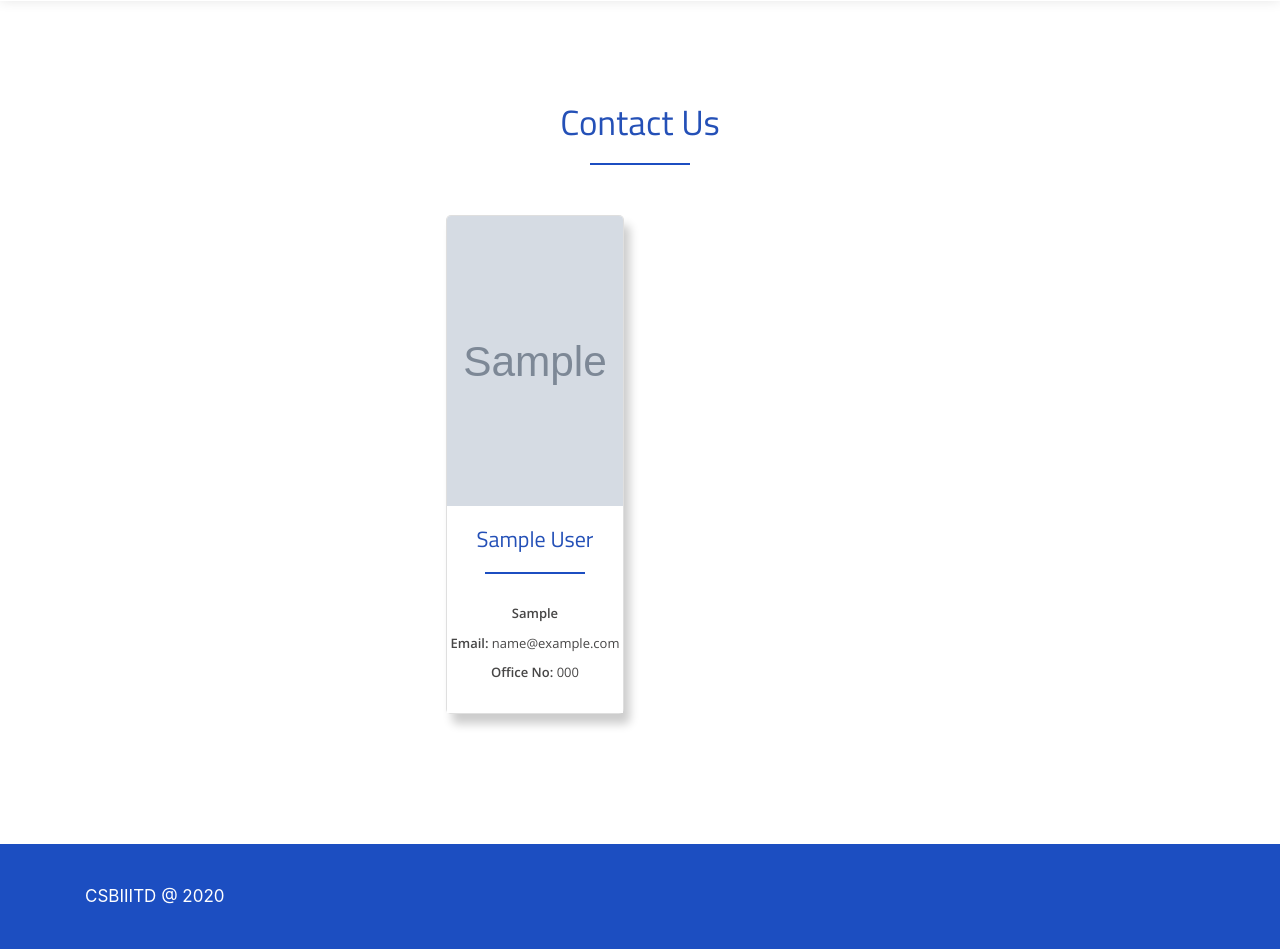
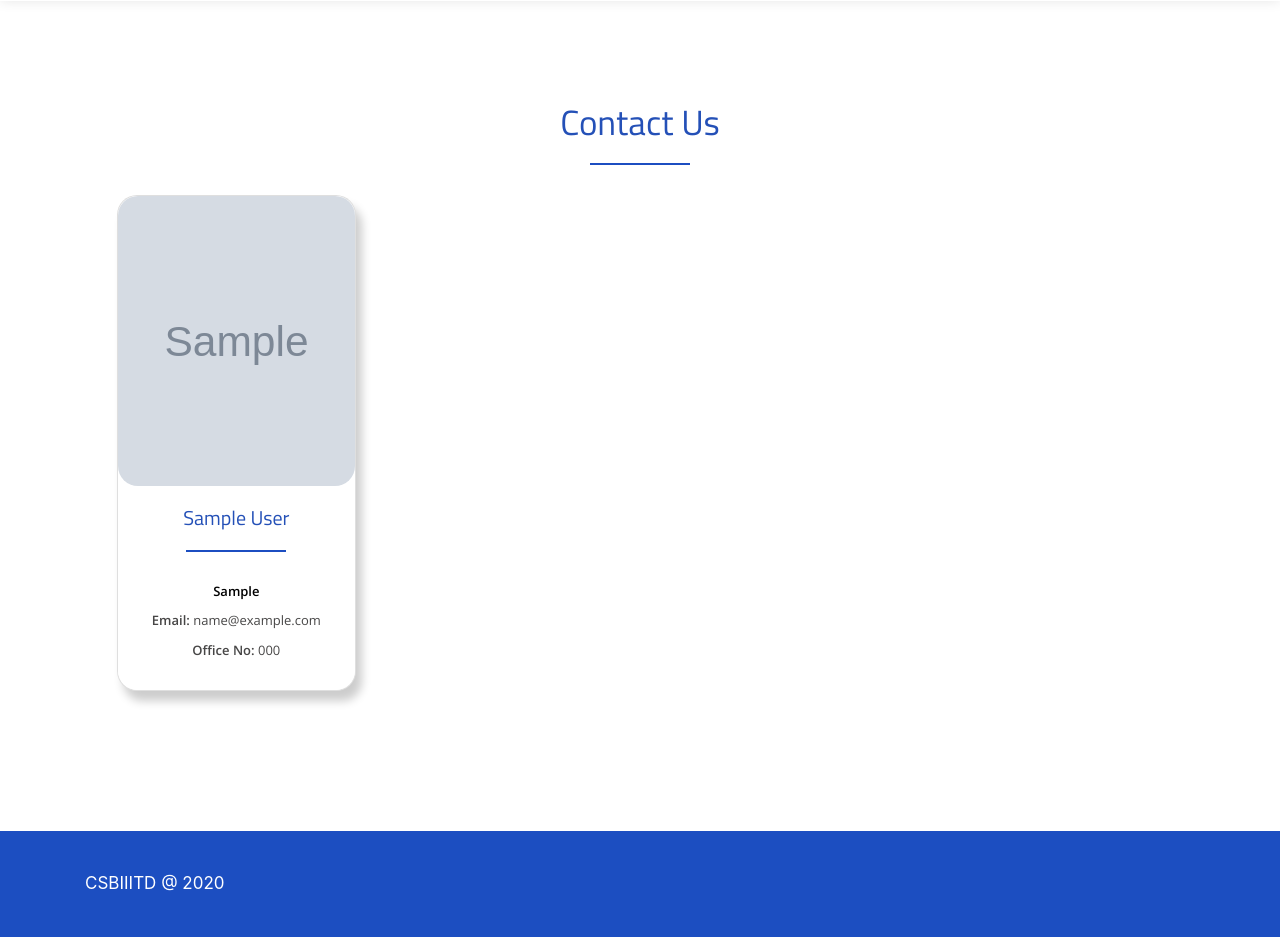
Before and after one commit to hemantdhankar/csb-iiitd-portfolio, a Django app: page / in a window 1280 px wide. Shown: the part 2841-3790 px from the top of the page. Run offline with Django 3.2, Linux system fonts and the light colour scheme; tables that the repository leaves empty hold one stand-in row (values such as "Sample post"); grey boxes marked "Sample" are stand-in pictures; some libraries are stand-ins or nearby versions; some web fonts are replaced.

Commit message:
edited placement team section

```diff
--- a/csbiiitdportfolio-project/projects/templates/base.html
+++ b/csbiiitdportfolio-project/projects/templates/base.html
@@ -13,9 +13,9 @@
   <!-- Favicons -->
   <link href="../../media/images/csb-coloured.svg" rel="icon">
 
-        <link rel="stylesheet"  type="text/css"  href="../../static/Resources/CSS/style.css">
-        <link rel="stylesheet"  type="text/css"  href="../../static/Resources/CSS/query.css">
-        <link rel="stylesheet"  type="text/css" href="../../static/Vendors/CSS/animate.css">
+        <link rel="stylesheet"  type="text/css"  href="../../static/Resources/css/style.css">
+        <link rel="stylesheet"  type="text/css"  href="../../static/Resources/css/query.css">
+        <link rel="stylesheet"  type="text/css" href="../../static/Vendors/css/animate.css">
         <link href="../../static/Vendors/venobox/venobox.css" rel="stylesheet">
         <link href="../../static/Vendors/aos/aos.css" rel="stylesheet">
 
@@ -78,7 +78,7 @@
 
 
   <!-- Template Main JS File -->
-  <script src="../../static/Resources/js/scripts.js"></script>
+  <script src="../../static/Resources/JS/scripts.js"></script>
 
 </body>
 
--- a/csbiiitdportfolio-project/projects/templates/index.html
+++ b/csbiiitdportfolio-project/projects/templates/index.html
@@ -4,7 +4,7 @@
   <header id="intro" class="clearfix js--section-intro">
     <div class="row">
         <div class="col-md">
-            <img class="main-image" src="../../media/images/csb-light.svg" alt=""style="">
+            <img class="main-image" data-aos="zoom-out-up" data-aos-delay="200" src="../../media/images/csb-light.svg" alt=""style="">
         </div>
         <div class="col-md" style="">
           <div style="padding-left: 10%;">
@@ -128,26 +128,25 @@
 
     <!-- ======= Contact Section ======= -->
     <section id="contact" class="js--section-contactus">
-      <div class="container-fluid" data-aos="fade-up"  style="padding-bottom: 30px;">
+      <div class="container-fluid"  style="padding-bottom: 30px;">
         <div class="section-header">
           <h3>Contact Us</h3>
         </div>
-
-        <div class="row" style="">
-          <div class="row mr-auto ml-auto" >
-            {% for placementTeamMember in placementTeamMembers.all %}
-              <div class="card col-md-5" style="box-shadow: 6px 10px 10px rgba(0,0,0,0.2);margin: 20px;padding: 0;">
-                <img class="card-img-top" src="{{ placementTeamMember.memberPicture.url }}" alt="Card image cap" height="290px">
-                <div class="card-body" style="color: white;background-color: white; padding: 0;padding-bottom: 20px;">
-                  <h3 class="card-title" style="margin-bottom: 10px; font-size: 22px;">{{ placementTeamMember.memberName }}</h3>
-                  <p class="card-text" style="margin-bottom: 10px;font-size: 13px;"><strong>{{ placementTeamMember.memberDesignation }}</strong></p>
-                  <p class="card-text" style="margin-bottom: 10px;font-size: 13px;"><b>Email:</b> {{ placementTeamMember.memberEmail }}</p>
-                  <p class="card-text" style="margin-bottom: 10px;font-size: 13px;"><b>Office No:</b> {{ placementTeamMember.memberPhone }}</p>
+          <div class="row" style="">
+              {% for placementTeamMember in placementTeamMembers.all %}
+              <div class="col-md-3" data-aos="fade-up" data-aos-delay="300" style="margin-bottom: 30px;max-width: 400px;">
+                <div class="card placementCard" style="box-shadow: 6px 10px 10px rgba(0,0,0,0.2);padding: 0;border-radius: 20px;">
+                  <img class="card-img-top" src="{{ placementTeamMember.memberPicture.url }}" alt="Card image cap" height="290px" style="border-radius: 20px;">
+                  <div class="card-body" style="color: white;background-color: white; padding: 0;padding-bottom: 20px; border-radius: 20px;">
+                    <h3 class="card-title" style="margin-bottom: 10px; font-size: 20px;">{{ placementTeamMember.memberName }}</h3>
+                    <p class="card-text" style="margin-bottom: 10px;font-size: 13px; color: #000;"><strong>{{ placementTeamMember.memberDesignation }}</strong></p>
+                    <p class="card-text" style="margin-bottom: 10px;font-size: 13px;"><b>Email:</b> {{ placementTeamMember.memberEmail }}</p>
+                    <p class="card-text" style="margin-bottom: 10px;font-size: 13px;"><b>Office No:</b> {{ placementTeamMember.memberPhone }}</p>
+                  </div>
                 </div>
               </div>
-            {% endfor %}
+              {% endfor %}
           </div>
-        </div>
       </div>
     </section> <!--End Contact Section -->
 
--- a/csbiiitdportfolio-project/static/Resources/css/query.css
+++ b/csbiiitdportfolio-project/static/Resources/css/query.css
@@ -1,7 +1,7 @@
 @media only screen and (min-width:1281px){
     .main-image{
        height: 150px;
-       margin-left: 70px;
+       margin-left: 120px;
     }
 }
 
@@ -18,7 +18,7 @@
 
     .main-image{
        height: 100px;
-       margin-left: 50px;
+       margin-left: 100px;
     }
 
 }
@@ -34,6 +34,7 @@
     .steps-box{   margin-top: 10px; }
     .works-steps{margin-bottom: 40px;}
     .works-steps:last-of-type{margin-bottom: 80px}
+
 
 
 }
@@ -58,7 +59,9 @@
         border: 0;
     }
     .main-image{
-       height: 50px;
+       height: 80px;
+       margin-left: 60px;
+       margin-bottom: 20px;
     }
 
 }
--- a/csbiiitdportfolio-project/static/Resources/css/style.css
+++ b/csbiiitdportfolio-project/static/Resources/css/style.css
@@ -450,6 +450,8 @@ input[type=submit]:active{
 }
 
 
+/************************************ PLACEMENT TEAM *****************************************/
+
 /************************************* FOOTER SECTION **********************************************/
 
 
```
Also changed, not shown: csbiiitdportfolio-project/media/images/harish_aIWSXef.jpg (added), csbiiitdportfolio-project/media/images/rashmil_DqRRstT.jpg (added), csbiiitdportfolio-project/media/images/rashmil_g1zjJ4H.jpg (added).
